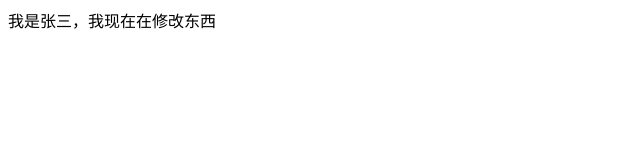
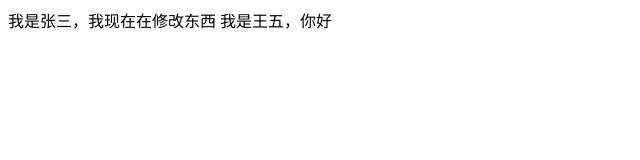
Before and after one commit to cht-w/gitStudy, a plain HTML site: page src/index.html in a window 1280 px wide. Shown: the whole page, without its empty margins (0-640 px from the left). Drawn offline with Linux system fonts and the light colour scheme.

Commit message:
我是张三，我在王五的分支上提交了一个

```diff
--- a/src/index.html
+++ b/src/index.html
@@ -7,5 +7,6 @@
 </head>
 <body>
     我是张三，我现在在修改东西
+    <span>我是王五，你好</span>
 </body>
 </html>
```
